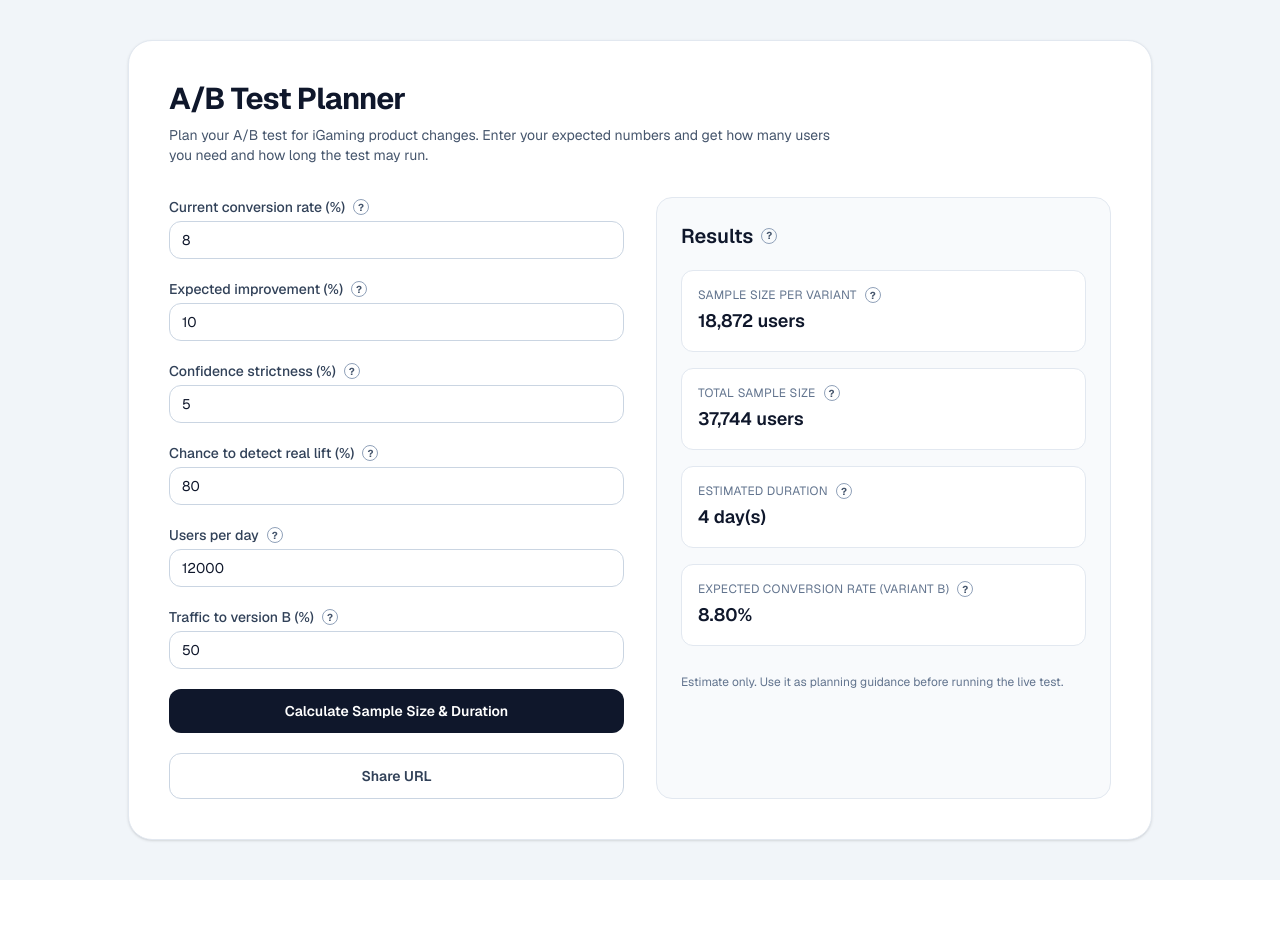
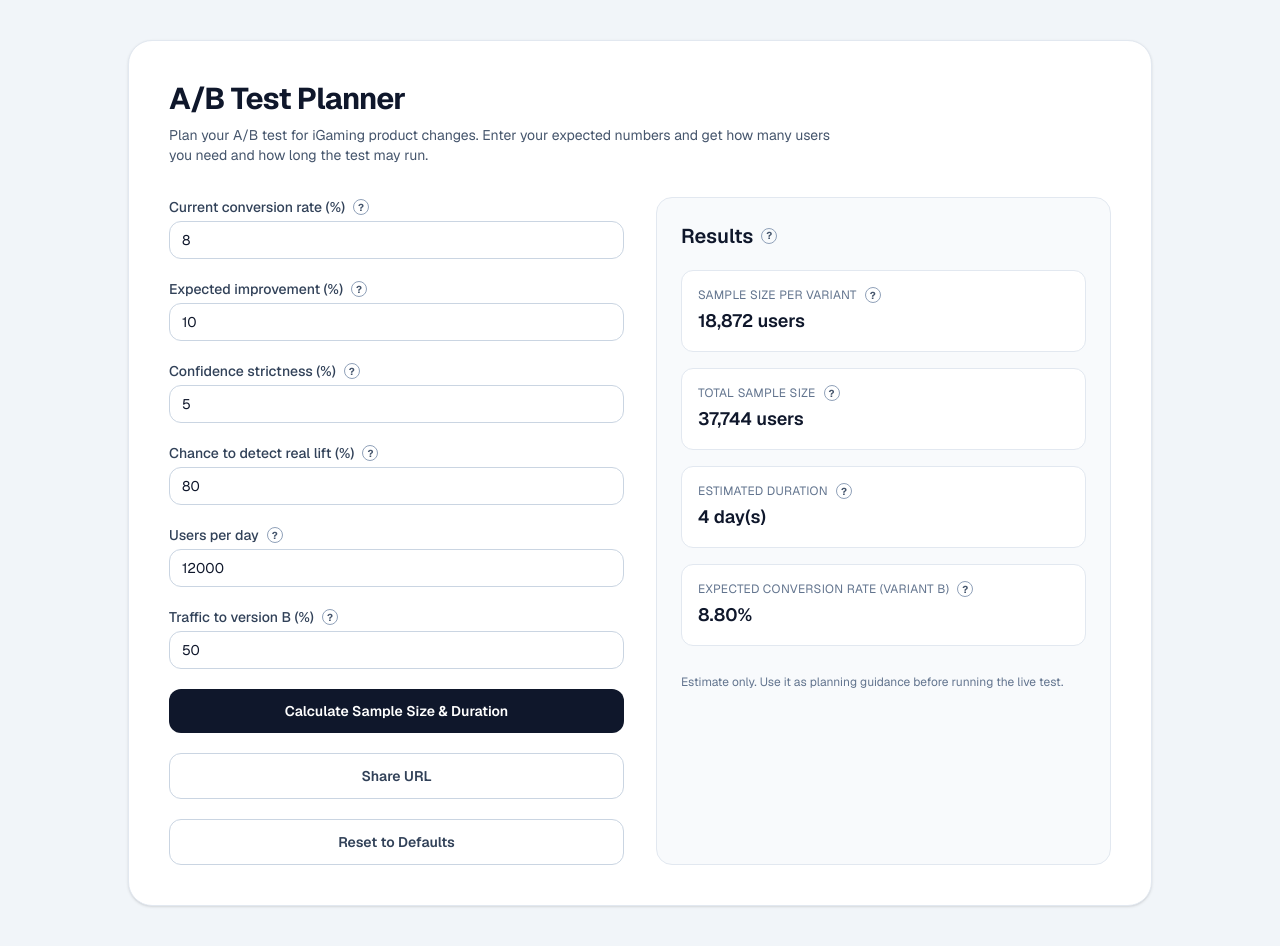
Before and after one commit to mansivachhani/ab-test-planner, a Next.js app: page / in a window 1280 px wide. Before the commit the page ends 880 px from the top, so only its background shows below. Built offline with nearby package versions, Linux system fonts and the light colour scheme.

Commit message:
feat: add reset to defaults button

```diff
--- a/app/page.tsx
+++ b/app/page.tsx
@@ -309,6 +309,14 @@
     }
   }
 
+  function handleResetDefaults() {
+    const resetValues = { ...DEFAULT_VALUES };
+    setValues(resetValues);
+    setShareStatus("");
+    runCalculation(resetValues);
+    window.history.replaceState(null, "", window.location.pathname);
+  }
+
   return (
     <div className="min-h-screen bg-slate-100 px-4 py-10 text-slate-900">
       <main className="mx-auto max-w-5xl rounded-3xl border border-slate-200 bg-white p-6 shadow-sm md:p-10">
@@ -393,6 +401,14 @@
               className="w-full rounded-xl border border-slate-300 bg-white px-4 py-3 text-sm font-semibold text-slate-700 transition hover:bg-slate-100"
             >
               Share URL
+            </button>
+
+            <button
+              type="button"
+              onClick={handleResetDefaults}
+              className="w-full rounded-xl border border-slate-300 bg-white px-4 py-3 text-sm font-semibold text-slate-700 transition hover:bg-slate-100"
+            >
+              Reset to Defaults
             </button>
 
             {shareStatus ? <p className="text-xs text-slate-600">{shareStatus}</p> : null}
```
